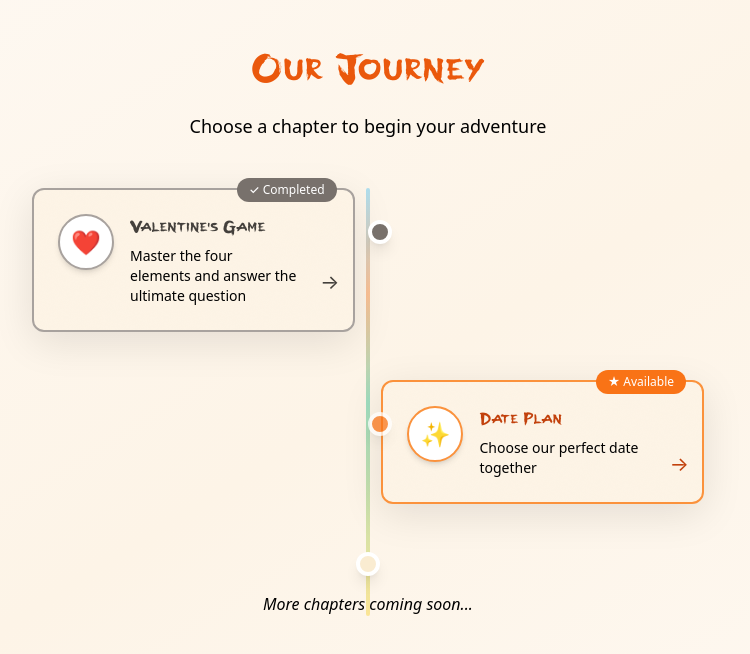
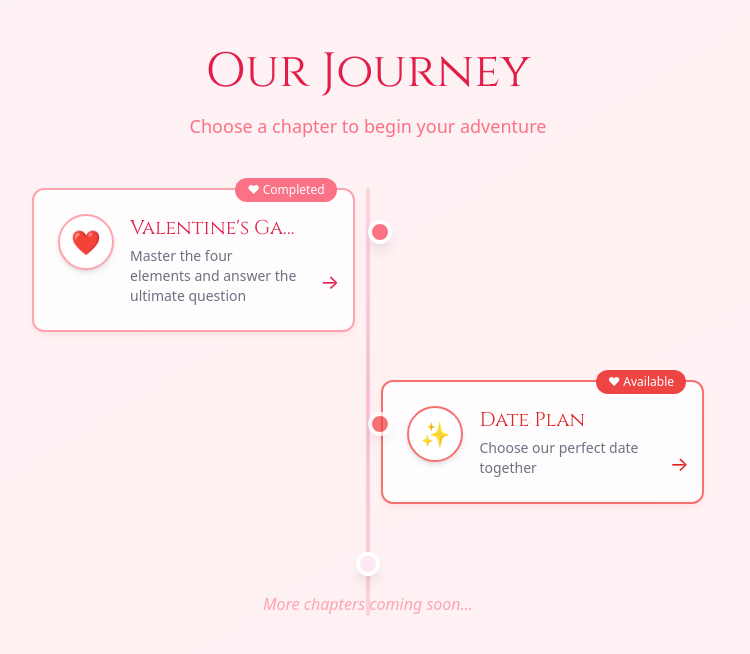
Before and after one commit to coderback/Project-Odelia, a Next.js app in the folder project-odelia/: page /timeline in a window 1280 px wide. Shown: the top 654 px of the page, without its empty margins (272-1022 px from the left). Built offline with nearby package versions, Linux system fonts and the light colour scheme.

Commit message:
feat(ChapterCard, Timeline): update color scheme and enhance visual elements for improved aesthetics

```diff
--- a/project-odelia/src/app/timeline/page.tsx
+++ b/project-odelia/src/app/timeline/page.tsx
@@ -7,7 +7,7 @@ export const metadata = {
 
 export default function TimelinePage() {
   return (
-    <main className="min-h-screen bg-gradient-to-br from-parchment-100 via-parchment-200 to-parchment-100">
+    <main className="min-h-screen bg-gradient-to-br from-pink-50 via-rose-50 to-pink-50">
       <Timeline />
     </main>
   );
--- a/project-odelia/src/components/features/Timeline.tsx
+++ b/project-odelia/src/components/features/Timeline.tsx
@@ -36,7 +36,6 @@ export default function Timeline() {
 
   useEffect(() => {
     setMounted(true);
-    // Get chapter statuses from localStorage
     const chaptersWithStatus = CHAPTERS.map(chapter => ({
       chapter,
       status: getChapterStatus(chapter),
@@ -44,11 +43,10 @@ export default function Timeline() {
     setChapters(chaptersWithStatus);
   }, []);
 
-  // Prevent hydration mismatch
   if (!mounted) {
     return (
       <div className="min-h-screen flex items-center justify-center">
-        <div className="w-8 h-8 border-4 border-fire-400 border-t-transparent rounded-full animate-spin" />
+        <div className="w-8 h-8 border-4 border-rose-400 border-t-transparent rounded-full animate-spin" />
       </div>
     );
   }
@@ -63,24 +61,24 @@ export default function Timeline() {
       >
         {/* Title */}
         <motion.div variants={titleVariants} className="text-center mb-8 sm:mb-12">
-          <h1 className="text-3xl sm:text-4xl md:text-5xl font-display text-fire-600 mb-2 sm:mb-4">
+          <h1 className="text-3xl sm:text-4xl md:text-5xl font-cinzel text-rose-600 mb-2 sm:mb-4">
             Our Journey
           </h1>
-          <p className="text-base sm:text-lg text-parchment-600">
+          <p className="text-base sm:text-lg text-rose-400">
             Choose a chapter to begin your adventure
           </p>
         </motion.div>
 
-        {/* Timeline - Mobile: left-aligned, Desktop: centered alternating */}
+        {/* Timeline */}
         <div className="relative">
-          {/* Vertical timeline line - left on mobile, center on desktop */}
-          <div className="absolute left-4 sm:left-1/2 sm:transform sm:-translate-x-1/2 top-0 bottom-0 w-1 avatar-gradient rounded-full opacity-40" />
+          {/* Vertical timeline line */}
+          <div className="absolute left-4 sm:left-1/2 sm:transform sm:-translate-x-1/2 top-0 bottom-0 w-1 bg-gradient-to-b from-rose-300 via-pink-400 to-rose-300 rounded-full opacity-40" />
 
           {/* Chapter cards */}
           <div className="space-y-8 sm:space-y-12">
             {chapters.map((item, index) => (
               <div key={item.chapter.id} className="relative">
-                {/* Timeline node - left on mobile, center on desktop */}
+                {/* Timeline node */}
                 <motion.div
                   initial={{ scale: 0 }}
                   animate={{ scale: 1 }}
@@ -95,13 +93,13 @@ export default function Timeline() {
                     border-3 sm:border-4 border-white
                     shadow-lg
                     z-10
-                    ${item.status === 'completed' ? 'bg-earth-500' : ''}
-                    ${item.status === 'available' ? 'bg-fire-500 animate-pulse' : ''}
-                    ${item.status === 'locked' ? 'bg-parchment-400' : ''}
+                    ${item.status === 'completed' ? 'bg-rose-400' : ''}
+                    ${item.status === 'available' ? 'bg-red-500 animate-pulse' : ''}
+                    ${item.status === 'locked' ? 'bg-pink-200' : ''}
                   `}
                 />
 
-                {/* Card container - full width left-aligned on mobile, alternating on desktop */}
+                {/* Card container */}
                 <div className={`
                   pl-10 sm:pl-0
                   sm:flex
@@ -124,9 +122,9 @@ export default function Timeline() {
             transition={{ delay: 1.5 }}
             className="relative mt-8 sm:mt-12"
           >
-            <div className="absolute left-4 sm:left-1/2 transform -translate-x-1/2 w-5 h-5 sm:w-6 sm:h-6 rounded-full border-3 sm:border-4 border-white bg-parchment-300 shadow-lg z-10" />
+            <div className="absolute left-4 sm:left-1/2 transform -translate-x-1/2 w-5 h-5 sm:w-6 sm:h-6 rounded-full border-3 sm:border-4 border-white bg-pink-100 shadow-lg z-10" />
             <div className="pl-10 sm:pl-0 sm:text-center pt-2 sm:pt-10">
-              <p className="text-sm sm:text-base text-parchment-500 italic">More chapters coming soon...</p>
+              <p className="text-sm sm:text-base text-rose-300 italic">More chapters coming soon...</p>
             </div>
           </motion.div>
         </div>
--- a/project-odelia/src/components/ui/ChapterCard.tsx
+++ b/project-odelia/src/components/ui/ChapterCard.tsx
@@ -12,22 +12,22 @@ interface ChapterCardProps {
 
 const statusColors = {
   completed: {
-    border: 'border-earth-400',
-    bg: 'bg-earth-50/50',
-    text: 'text-earth-700',
-    badge: 'bg-earth-500 text-white',
+    border: 'border-rose-300',
+    bg: 'bg-rose-50/50',
+    text: 'text-rose-600',
+    badge: 'bg-rose-400 text-white',
   },
   available: {
-    border: 'border-fire-400',
-    bg: 'bg-fire-50/30',
-    text: 'text-fire-700',
-    badge: 'bg-fire-500 text-white',
+    border: 'border-red-400',
+    bg: 'bg-red-50/30',
+    text: 'text-red-600',
+    badge: 'bg-red-500 text-white',
   },
   locked: {
-    border: 'border-parchment-400',
-    bg: 'bg-parchment-300/30',
-    text: 'text-parchment-500',
-    badge: 'bg-parchment-400 text-parchment-600',
+    border: 'border-pink-200',
+    bg: 'bg-pink-50/30',
+    text: 'text-pink-300',
+    badge: 'bg-pink-100 text-pink-400',
   },
 };
 
@@ -69,14 +69,13 @@ export default function ChapterCard({ chapter, status, index }: ChapterCardProps
       onClick={handleClick}
       className={`
         relative
-        bg-parchment-200
+        bg-white/80 backdrop-blur-sm
         ${colors.bg}
         rounded-xl
-        shadow-parchment
+        shadow-md shadow-rose-100
         p-4 sm:p-6
         w-full
         max-w-md
-        parchment-texture
         border-2
         ${colors.border}
         transition-all
@@ -86,8 +85,8 @@ export default function ChapterCard({ chapter, status, index }: ChapterCardProps
     >
       {/* Status Badge */}
       <div className={`absolute -top-2.5 sm:-top-3 right-3 sm:right-4 px-2 sm:px-3 py-0.5 sm:py-1 rounded-full text-[10px] sm:text-xs font-medium ${colors.badge}`}>
-        {status === 'completed' && '✓ Completed'}
-        {status === 'available' && '★ Available'}
+        {status === 'completed' && '♥ Completed'}
+        {status === 'available' && '♥ Available'}
         {status === 'locked' && '🔒 Locked'}
       </div>
 
@@ -99,7 +98,7 @@ export default function ChapterCard({ chapter, status, index }: ChapterCardProps
           flex items-center justify-center
           text-xl sm:text-2xl
           flex-shrink-0
-          ${status === 'locked' ? 'bg-parchment-300' : 'bg-white'}
+          ${status === 'locked' ? 'bg-pink-50' : 'bg-white'}
           shadow-md
           border-2
           ${colors.border}
@@ -109,10 +108,10 @@ export default function ChapterCard({ chapter, status, index }: ChapterCardProps
 
         {/* Chapter Info */}
         <div className="flex-1 min-w-0 pr-6 sm:pr-8">
-          <h3 className={`text-base sm:text-xl font-display ${colors.text} mb-0.5 sm:mb-1 truncate`}>
+          <h3 className={`text-base sm:text-xl font-cinzel ${colors.text} mb-0.5 sm:mb-1 truncate`}>
             {chapter.title}
           </h3>
-          <p className={`text-xs sm:text-sm leading-snug ${status === 'locked' ? 'text-parchment-500' : 'text-parchment-600'}`}>
+          <p className={`text-xs sm:text-sm leading-snug ${status === 'locked' ? 'text-pink-300' : 'text-gray-500'}`}>
             {chapter.description}
           </p>
         </div>
```
